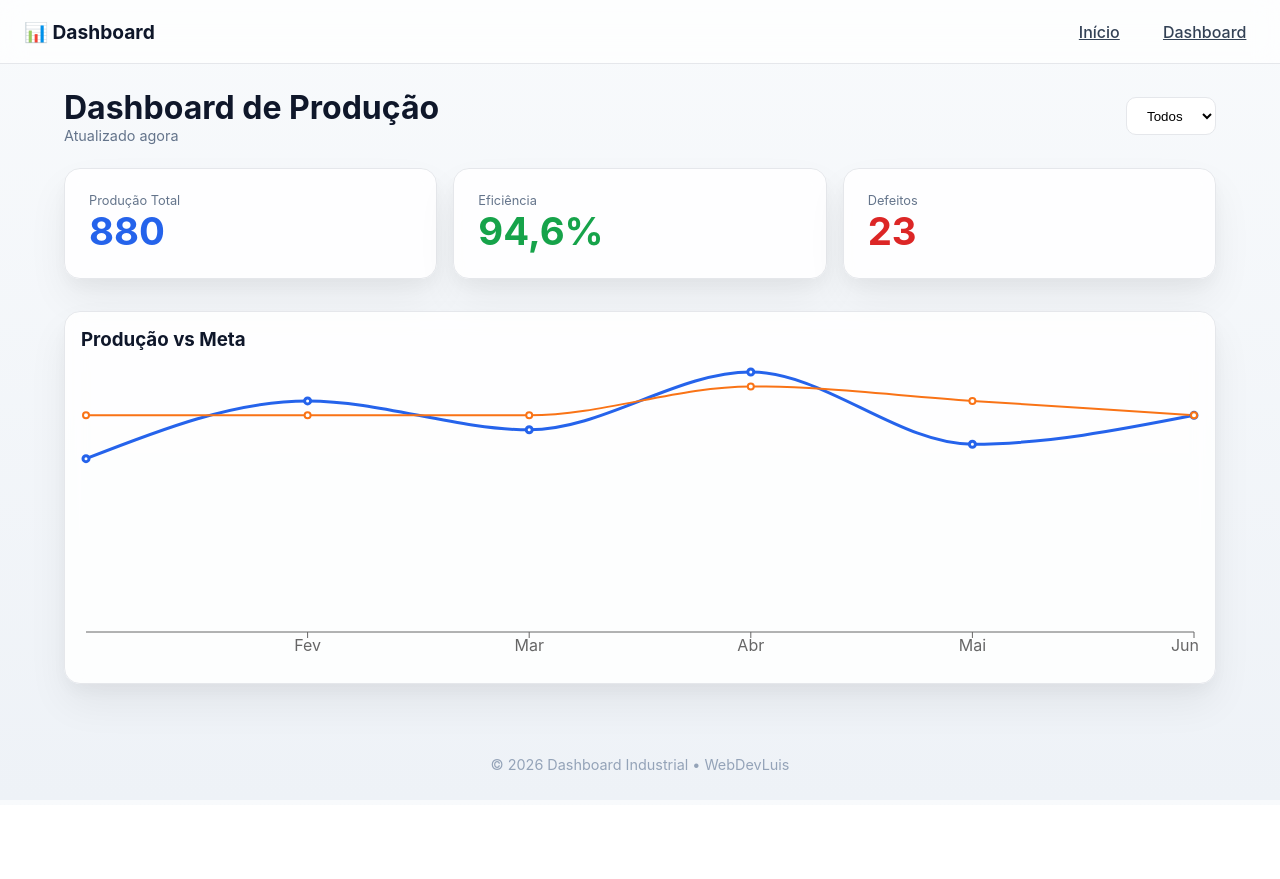
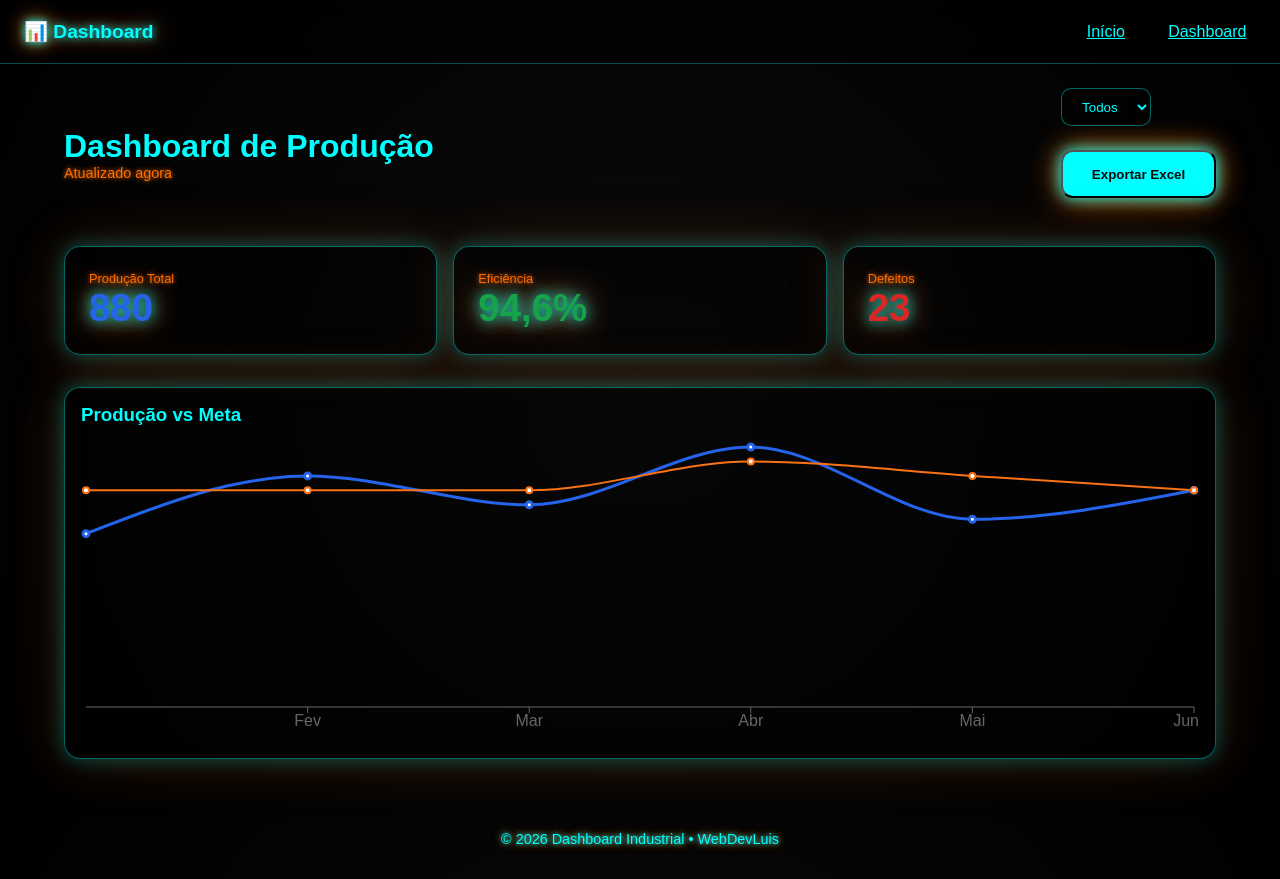
Before and after one commit to desenvolvimentoweb1983/dashboard-producao, a Next.js app: page /dashboard in a window 1280 px wide. Before the commit the page ends 805 px from the top, so only its background shows below. Built offline with nearby package versions, Linux system fonts and the light colour scheme.

Commit message:
novo CSS

```diff
--- a/package.json
+++ b/package.json
@@ -10,6 +10,8 @@
   },
   "dependencies": {
     "chart.js": "^4.5.1",
+    "exceljs": "^4.4.0",
+    "file-saver": "^2.0.5",
     "next": "16.2.1",
     "react": "19.2.4",
     "react-chartjs-2": "^5.3.1",
--- a/src/app/dashboard/page.tsx
+++ b/src/app/dashboard/page.tsx
@@ -6,6 +6,9 @@ import ProductionChart from "@/components/charts/ProductionChart";
 import { useDashboard } from "@/hooks/useDashboard";
 import { formatNumber, formatPercent } from "@/lib/format";
 import Skeleton from "@/components/ui/Skeleton";
+
+import ExcelJS from "exceljs";
+import { saveAs } from "file-saver";
 
 export default function DashboardPage() {
   const { data, loading, error } = useDashboard();
@@ -35,10 +38,7 @@ export default function DashboardPage() {
     0
   );
 
-  const totalMeta = dadosFiltrados.reduce(
-    (acc, item) => acc + item.meta,
-    0
-  );
+  const totalMeta = dadosFiltrados.reduce((acc, item) => acc + item.meta, 0);
 
   const totalDefeitos = dadosFiltrados.reduce(
     (acc, item) => acc + item.defeitos,
@@ -52,9 +52,62 @@ export default function DashboardPage() {
   const producao = dadosFiltrados.map((item) => item.produzido);
   const meta = dadosFiltrados.map((item) => item.meta);
 
+  // ===== EXPORTAR PLANILHA =====
+  const exportExcel = async () => {
+    if (!data || data.length === 0) return;
+
+    const workbook = new ExcelJS.Workbook();
+
+    // ===== Aba Dados Brutos =====
+    const wsDados = workbook.addWorksheet("Dados Brutos");
+
+    // Cabeçalho automático
+    const headers = Object.keys(data[0]);
+    wsDados.columns = headers.map((h) => ({ header: h, key: h, width: 18 }));
+
+    // Adiciona os dados
+    data.forEach((row) => wsDados.addRow(row));
+
+    // Formata cabeçalho
+    wsDados.getRow(1).eachCell((cell) => {
+      cell.font = { bold: true, color: { argb: "FFFFFFFF" } };
+      cell.fill = { type: "pattern", pattern: "solid", fgColor: { argb: "1F4E79" } };
+      cell.alignment = { horizontal: "center" };
+    });
+
+    // ===== Aba KPIs =====
+    const wsKPI = workbook.addWorksheet("KPIs");
+    wsKPI.columns = [
+      { header: "Mês", key: "mes", width: 15 },
+      { header: "Produção Total", key: "producao", width: 18 },
+      { header: "Eficiência (%)", key: "eficiencia", width: 15 },
+      { header: "Defeitos", key: "defeitos", width: 12 },
+    ];
+
+    dadosFiltrados.forEach((row) => {
+      wsKPI.addRow({
+        mes: row.mes,
+        producao: row.produzido,
+        eficiencia: ((row.produzido / row.meta) * 100).toFixed(2),
+        defeitos: row.defeitos,
+      });
+    });
+
+    // Formata cabeçalho KPIs
+    wsKPI.getRow(1).eachCell((cell) => {
+      cell.font = { bold: true, color: { argb: "FFFFFFFF" } };
+      cell.fill = { type: "pattern", pattern: "solid", fgColor: { argb: "1F4E79" } };
+      cell.alignment = { horizontal: "center" };
+    });
+
+    // ===== Salvar arquivo =====
+    const buffer = await workbook.xlsx.writeBuffer();
+    const blob = new Blob([buffer], { type: "application/octet-stream" });
+    saveAs(blob, "Dashboard_Industrial.xlsx");
+  };
+
   return (
     <div className="container fade-in">
-
       {/* HEADER DA PÁGINA */}
       <div className="page-header">
         <div>
@@ -62,7 +115,8 @@ export default function DashboardPage() {
           <p className="subtitle">Atualizado agora</p>
         </div>
 
-        {/* FILTRO BONITO */}
+        {/* FILTRO + BOTÃO EXPORTAR */}
+        <div className="flex gap-2">
           <select
             className="select"
             value={mesSelecionado}
@@ -75,6 +129,11 @@ export default function DashboardPage() {
               </option>
             ))}
           </select>
+
+          <button className="btn-primary" onClick={exportExcel}>
+            Exportar Excel
+          </button>
+        </div>
       </div>
 
       {/* KPIs */}
@@ -100,13 +159,8 @@ export default function DashboardPage() {
 
       {/* GRÁFICO */}
       <div className="section">
-        <ProductionChart
-          labels={labels}
-          producao={producao}
-          meta={meta}
-        />
+        <ProductionChart labels={labels} producao={producao} meta={meta} />
       </div>
-
     </div>
   );
 }
--- a/src/app/globals.css
+++ b/src/app/globals.css
@@ -14,9 +14,9 @@ html, body {
 }
 
 body {
-  font-family: 'Inter', sans-serif;
-  color: #0f172a;
-  background: linear-gradient(180deg, #f8fafc 0%, #eef2f7 100%);
+  font-family: 'Orbitron', sans-serif;
+  color: #00FFFF;
+  background: radial-gradient(circle at 50% 50%, #0a0a0a 0%, #000000 100%);
   overflow-x: hidden;
 }
 
@@ -34,13 +34,12 @@ body {
   display: flex;
   justify-content: space-between;
   align-items: center;
-
   padding: 0 1.5rem;
 
-  background: rgba(255,255,255,0.7);
+  background: rgba(0,0,0,0.4);
   backdrop-filter: blur(12px);
 
-  border-bottom: 1px solid #e5e7eb;
+  border-bottom: 1px solid rgba(0,255,255,0.3);
 
   position: sticky;
   top: 0;
@@ -51,6 +50,8 @@ body {
 .logo {
   font-weight: 700;
   font-size: 1.2rem;
+  color: #00FFFF;
+  text-shadow: 0 0 10px #00FFFF, 0 0 20px #FF6F00;
 }
 
 /* NAV DESKTOP */
@@ -61,15 +62,15 @@ body {
 
 .nav a {
   font-weight: 500;
-  color: #334155;
+  color: #00FFFF;
   padding: 0.4rem 0.6rem;
   border-radius: 8px;
   transition: all 0.2s ease;
 }
 
 .nav a:hover {
-  background: rgba(37, 99, 235, 0.08);
-  color: #2563eb;
+  background: rgba(0,255,255,0.1);
+  color: #FF6F00;
 }
 
 /* MENU MOBILE BUTTON */
@@ -79,6 +80,7 @@ body {
   background: none;
   border: none;
   cursor: pointer;
+  color: #00FFFF;
 }
 
 /* NAV MOBILE */
@@ -88,8 +90,8 @@ body {
   left: 0;
   width: 100%;
 
-  background: white;
-  border-bottom: 1px solid #e5e7eb;
+  background: rgba(0,0,0,0.85);
+  border-bottom: 1px solid rgba(0,255,255,0.3);
 
   display: flex;
   flex-direction: column;
@@ -112,18 +114,20 @@ body {
   display: block;
   border-radius: 16px;
 
-  box-shadow: 0 10px 30px rgba(0,0,0,0.15);
+  box-shadow: 0 10px 30px rgba(0,255,255,0.3), 0 0 60px rgba(255,111,0,0.2);
 }
 
 .hero h1 {
   font-size: 2.4rem;
   margin-bottom: 1rem;
+  text-shadow: 0 0 15px #00FFFF, 0 0 30px #FF6F00;
 }
 
 .hero p {
-  color: #64748b;
+  color: #66ffff;
   max-width: 600px;
   margin: 0 auto 2rem;
+  text-shadow: 0 0 5px #00FFFF;
 }
 
 /* BOTÃO CENTRALIZADO */
@@ -135,18 +139,19 @@ body {
   width: fit-content;
   margin: 1.5rem auto;
 
-  background: #2563eb;
-  color: white;
+  background: #00FFFF;
+  color: #0a0a0a;
 
   padding: 0.9rem 1.8rem;
   border-radius: 12px;
 
   font-weight: 600;
-  transition: 0.25s;
+  box-shadow: 0 0 15px #00FFFF, 0 0 30px #FF6F00;
+  transition: all 0.3s;
 }
 
 .btn-primary:hover {
-  background: #1d4ed8;
+  box-shadow: 0 0 30px #00FFFF, 0 0 60px #FF6F00;
   transform: translateY(-2px);
 }
 
@@ -157,7 +162,7 @@ body {
   margin: 2rem auto 0;
   border-radius: 16px;
 
-  box-shadow: 0 20px 60px rgba(0,0,0,0.15);
+  box-shadow: 0 20px 60px rgba(0,255,255,0.2), 0 0 100px rgba(255,111,0,0.15);
 }
 
 /* ================= PAGE HEADER ================= */
@@ -169,8 +174,9 @@ body {
 }
 
 .subtitle {
-  color: #64748b;
+  color: #FF6F00;
   font-size: 0.9rem;
+  text-shadow: 0 0 5px #FF6F00;
 }
 
 /* ================= GRID KPI ================= */
@@ -183,34 +189,41 @@ body {
 
 /* ================= CARD ================= */
 .card {
-  background: rgba(255,255,255,0.85);
-  backdrop-filter: blur(10px);
+  background: rgba(0,0,0,0.3);
+  backdrop-filter: blur(15px);
 
   border-radius: 16px;
   padding: 1.5rem;
 
-  border: 1px solid #e5e7eb;
+  border: 1px solid rgba(0,255,255,0.4);
 
   box-shadow:
-    0 8px 20px rgba(0,0,0,0.04),
-    0 20px 40px rgba(0,0,0,0.06);
+    0 0 20px rgba(0,255,255,0.3),
+    0 0 60px rgba(255,111,0,0.2),
+    0 20px 40px rgba(0,0,0,0.1);
 
-  transition: 0.25s;
+  transition: all 0.3s;
 }
 
 .card:hover {
   transform: translateY(-5px);
+  box-shadow:
+    0 0 50px rgba(0,255,255,0.7),
+    0 0 80px rgba(255,111,0,0.5);
 }
 
 /* KPI */
 .kpi-title {
   font-size: 0.8rem;
-  color: #64748b;
+  color: #FF6F00;
+  text-shadow: 0 0 5px #FF6F00;
 }
 
 .kpi-value {
   font-size: 2.4rem;
   font-weight: 700;
+  color: #00FFFF;
+  text-shadow: 0 0 15px #00FFFF, 0 0 30px #FF6F00;
 }
 
 /* CORES */
@@ -222,8 +235,10 @@ body {
 .select {
   padding: 0.6rem 1rem;
   border-radius: 10px;
-  border: 1px solid #e5e7eb;
-  background: white;
+  border: 1px solid rgba(0,255,255,0.4);
+  background: rgba(0,0,0,0.3);
+  color: #00FFFF;
+  backdrop-filter: blur(10px);
 }
 
 /* CHART */
@@ -236,9 +251,10 @@ body {
 .footer {
   margin-top: 3rem;
   text-align: center;
-  color: #94a3b8;
+  color: #00FFFF;
   font-size: 0.9rem;
   padding-bottom: 2rem;
+  text-shadow: 0 0 5px #00FFFF, 0 0 10px #FF6F00;
 }
 
 /* ================= ANIMAÇÃO ================= */
```
Also changed, not shown: src/components/ui/ExportExcelButton.tsx (added, +83 -0 lines), 1 other file (tests, documents, lock files or other folders). Lines whose indentation alone changed are shown as unchanged.
